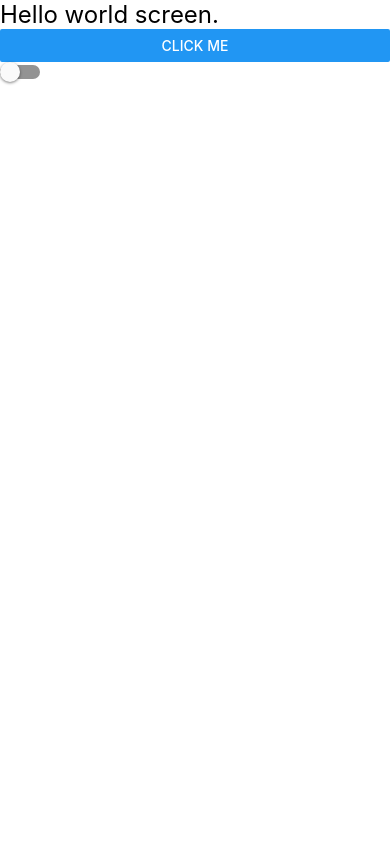
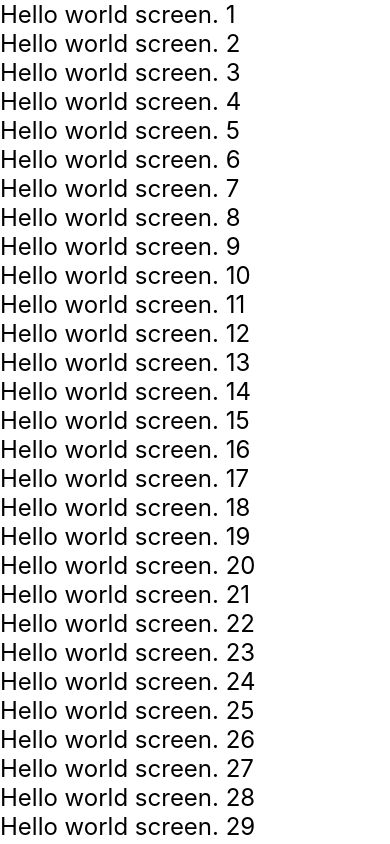
Before and after one commit to kunndnn/app, a React Native app: screen / in a window 390 px wide. Built offline with nearby package versions, Linux system fonts and the light colour scheme.

Commit message:
scroll view

```diff
--- a/app/index.tsx
+++ b/app/index.tsx
@@ -1,5 +1,5 @@
 import { useState } from "react";
-import { Text, View, Button, Alert, Switch } from "react-native";
+import { Text, View, Button, Alert, Switch, ScrollView } from "react-native";
 
 export default function Index() {
   const [isEnabled, setIsEnabled] = useState(false);
@@ -9,10 +9,14 @@ export default function Index() {
     Alert.alert("Button clicked.");
   };
   return (
-    <View>
-      <Text style={{ fontSize: 24 }}>Hello world screen.</Text>
-      <Button title="click me" onPress={pressMe} />
-      <Switch onValueChange={toggleSwitch} value={isEnabled}/>
-    </View>
+    <ScrollView>
+      {[...Array(60)].map((_, i) => (
+        <Text key={i} style={{ fontSize: 24 }}>
+          Hello world screen. {i + 1}
+        </Text>
+      ))}
+      {/* <Button title="click me" onPress={pressMe} />
+      <Switch onValueChange={toggleSwitch} value={isEnabled}/> */}
+    </ScrollView>
   );
 }
```
